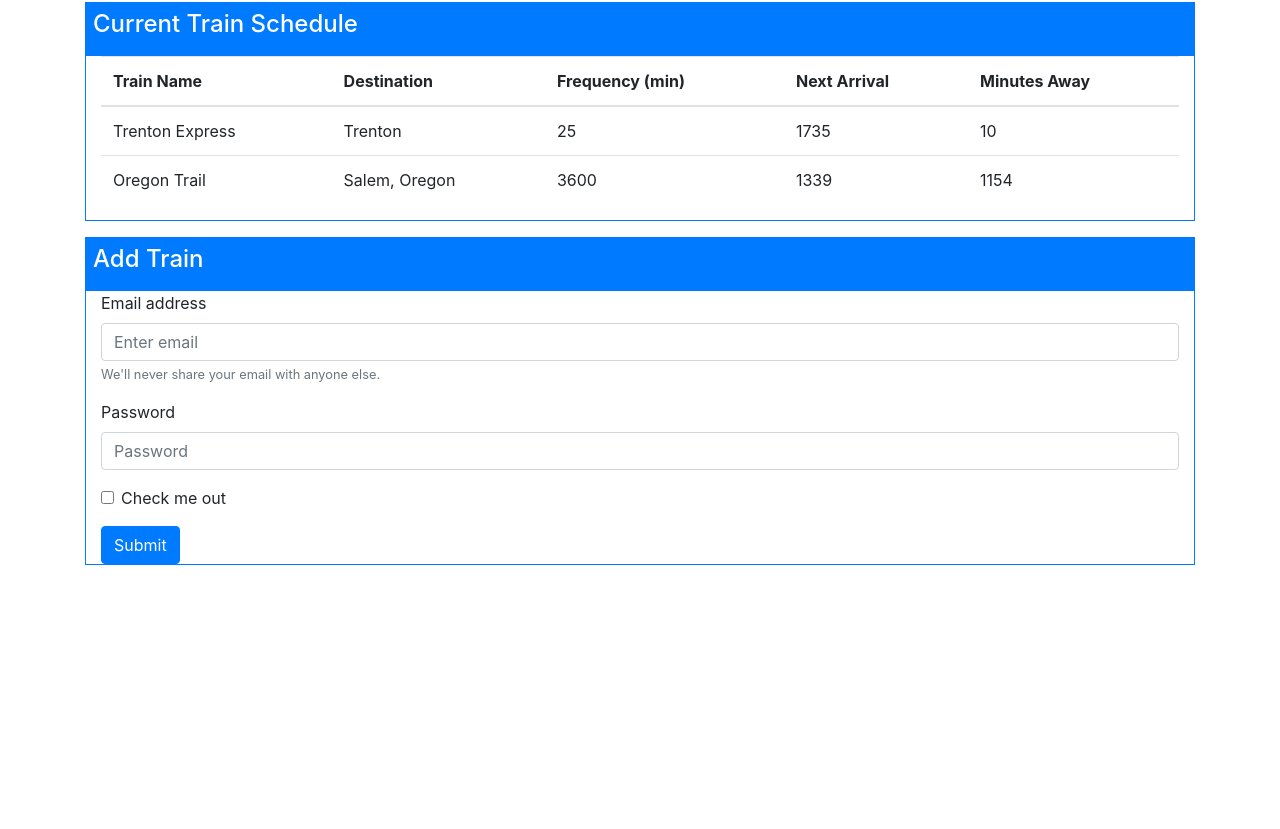
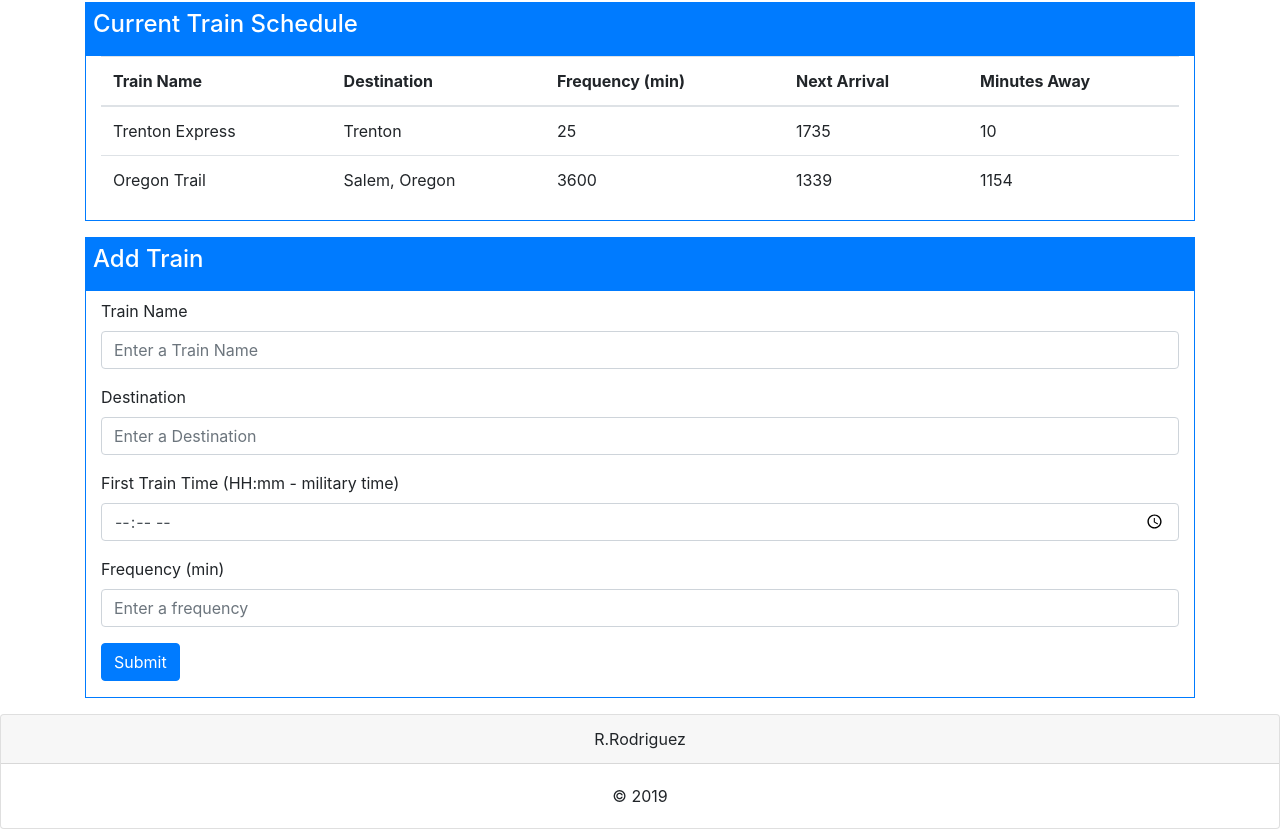
Before and after one commit to Runexz/Train-Scheduler, a plain HTML site: page index.html in a window 1280 px wide. Shown: the part 320-1149 px from the top of the page. Before the commit the page ends 885 px from the top, so only its background shows below. Drawn offline with nearby package versions, Linux system fonts and the light colour scheme.

Commit message:
index.html finished

```diff
--- a/index.html
+++ b/index.html
@@ -67,26 +67,39 @@
         </div>
         <div class="container border border-primary">
             <form>
-                <div class="form-group">
-                    <label for="exampleInputEmail1">Email address</label>
-                    <input type="email" class="form-control" id="exampleInputEmail1" aria-describedby="emailHelp"
-                        placeholder="Enter email">
-                    <small id="emailHelp" class="form-text text-muted">We'll never share your email with anyone
-                        else.</small>
+                <div class="form-group mt-2">
+                    <label for="trainName">Train Name</label>
+                    <input type="text" class="form-control" id="addTrainName" placeholder="Enter a Train Name">
                 </div>
-                <div class="form-group">
-                    <label for="exampleInputPassword1">Password</label>
-                    <input type="password" class="form-control" id="exampleInputPassword1" placeholder="Password">
+                <div class="form-group mt-2">
+                    <label for="destinationName">Destination</label>
+                    <input type="text" class="form-control" id="addDestination" placeholder="Enter a Destination">
                 </div>
-                <div class="form-group form-check">
-                    <input type="checkbox" class="form-check-input" id="exampleCheck1">
-                    <label class="form-check-label" for="exampleCheck1">Check me out</label>
+                <div class="form-group mt-2">
+                    <label for="trainTime">First Train Time (HH:mm - military time)</label>
+                    <input type="time" class="form-control" id="addTrainTime">
                 </div>
-                <button type="submit" class="btn btn-primary">Submit</button>
+                <div class="form-group mt-2">
+                    <label for="frequencyTime">Frequency (min)</label>
+                    <input type="text" class="form-control" id="addFrequency" placeholder="Enter a frequency">
+                </div>
+                <button type="submit" class="btn btn-primary mb-3">Submit</button>
             </form>
         </div>
     </div>
 
+    <!-- create footer for the bottom of the page -->
+    <footer class="mt-3 text-center">
+        <div class="card">
+            <div class="card-header">
+                R.Rodriguez
+            </div>
+            <div class="card-body">
+                <p class="card-text">&copy; 2019</p>
+            </div>
+        </div>
+
+    </footer>
 
     <script src="https://code.jquery.com/jquery-3.4.1.min.js"
         integrity="sha256-CSXorXvZcTkaix6Yvo6HppcZGetbYMGWSFlBw8HfCJo=" crossorigin="anonymous"></script>
```
